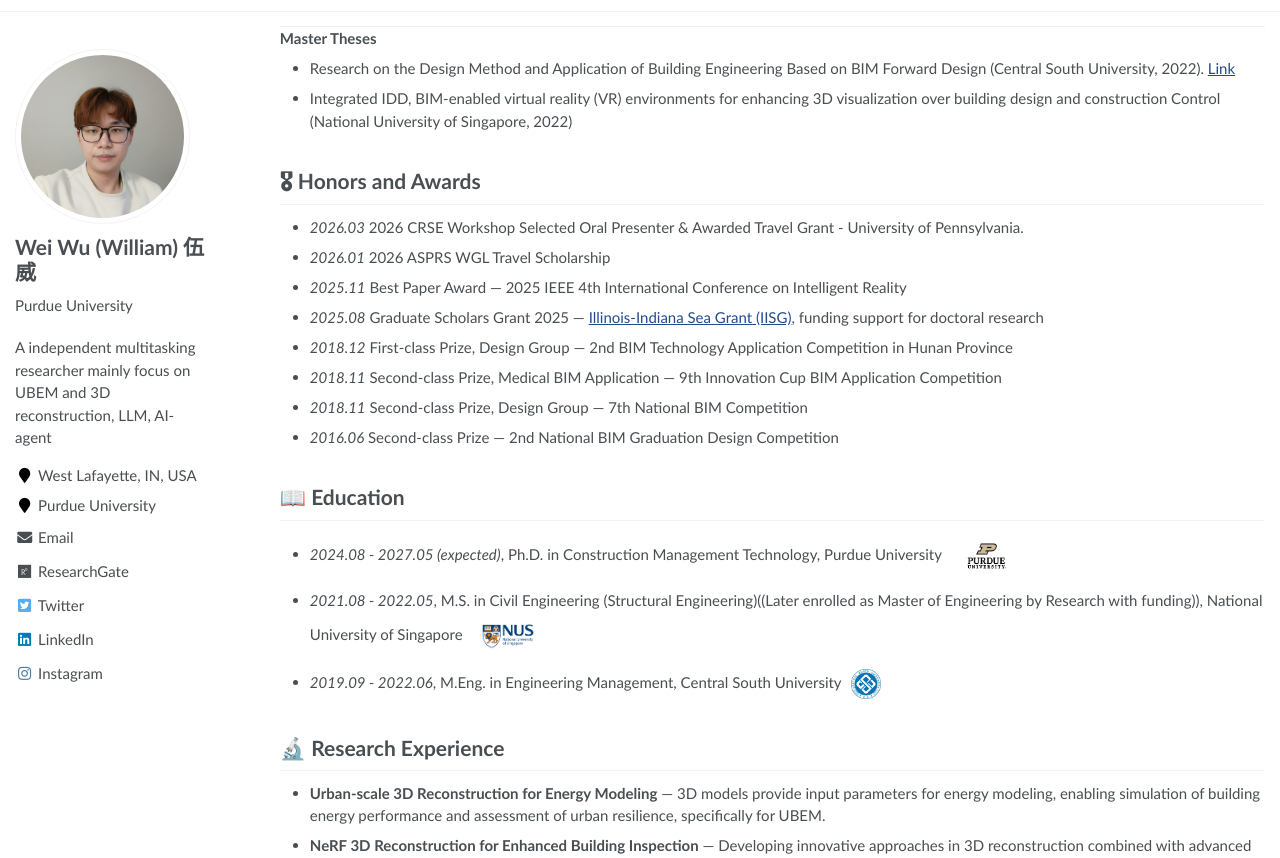
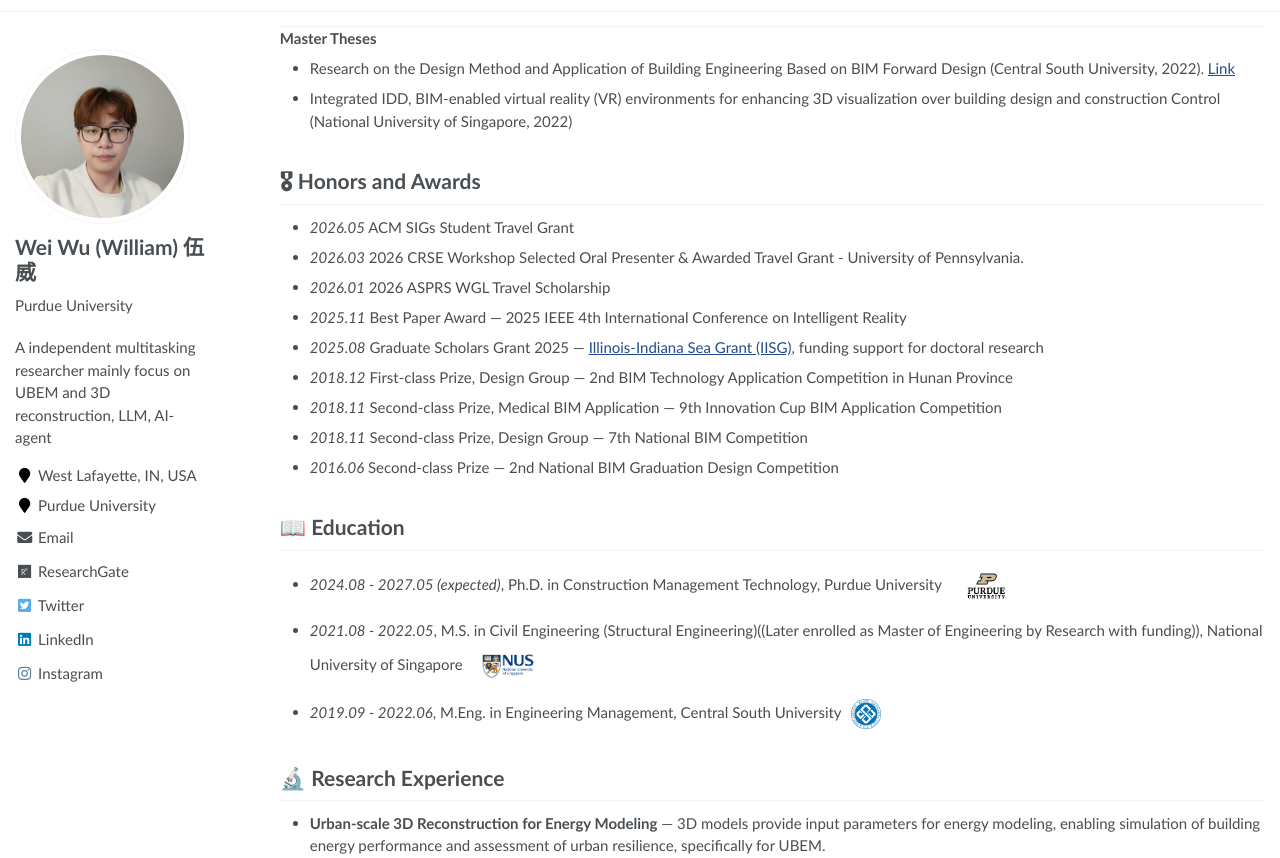
Before and after one commit to wuwei5v/weiwu.github.io, a Jekyll site: the page built from _pages/about.md, in a window 1280 px wide and 900 px high, scrolled down 1270 px, cut to the strip 42-900 px from the top of the window. Built offline with Jekyll 4.4.1, drawn with Linux system fonts in a browser that asks for light colours.

Commit message:
update about.md

```diff
--- a/_pages/about.md
+++ b/_pages/about.md
@@ -69,6 +69,7 @@ I am a Ph.D. Student in Construction Management Technology at [Purdue University
 <span class='anchor' id='honors-and-awards'></span>
 
 # 🎖 Honors and Awards
+- *2026.05* ACM SIGs Student Travel Grant
 - *2026.03* 2026 CRSE Workshop Selected Oral Presenter & Awarded Travel Grant - University of Pennsylvania.
 - *2026.01* 2026 ASPRS WGL Travel Scholarship
 - *2025.11* Best Paper Award — 2025 IEEE 4th International Conference on Intelligent Reality
```
